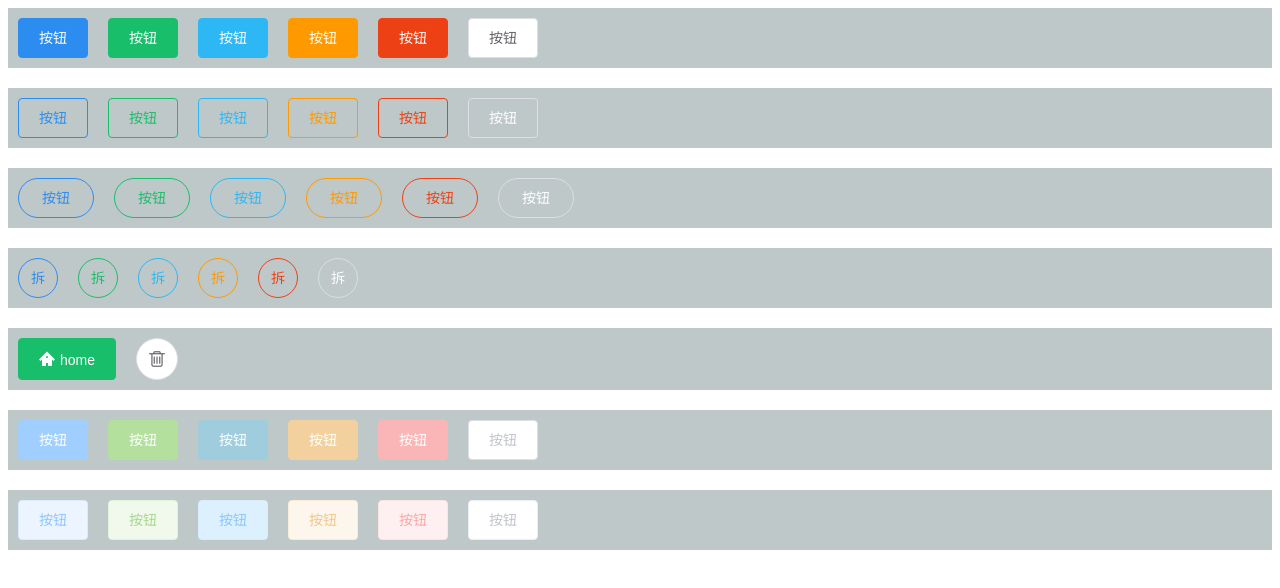
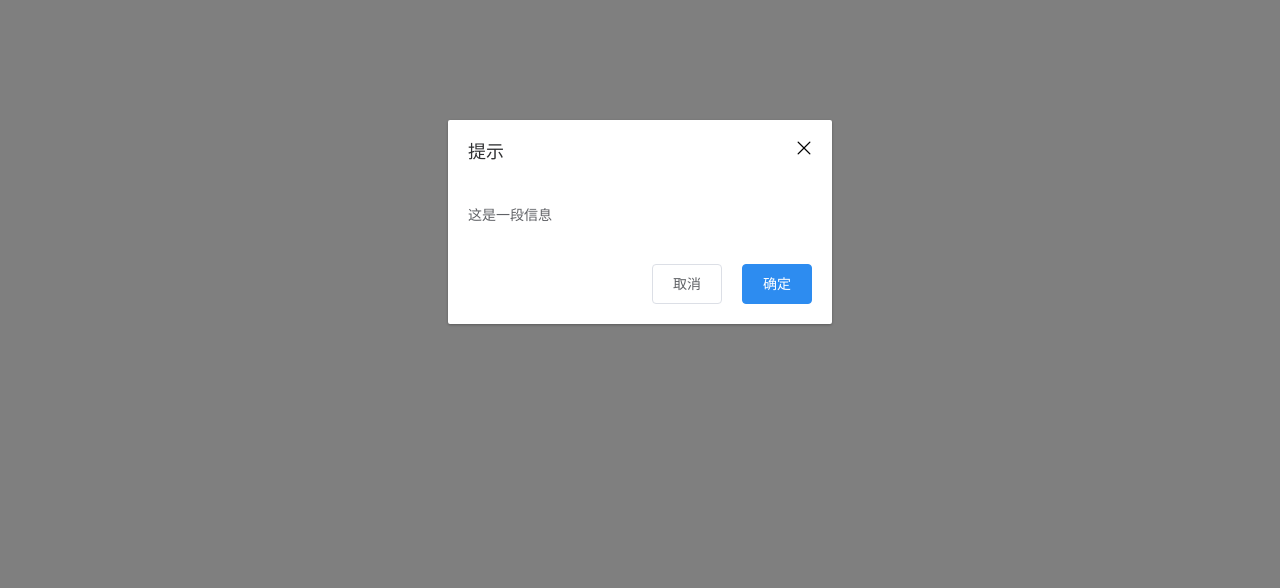
Before and after one commit to Phoebe0626/orange-ui, a Vue app: page / in a window 1280 px wide. Shown: the top 588 px of the page. Built offline with nearby package versions, Linux system fonts and the light colour scheme.

Commit message:
dialog组件基本样式

```diff
--- a/src/App.vue
+++ b/src/App.vue
@@ -1,6 +1,6 @@
 <template>
   <div id="app">
-    <div class="row">
+    <!-- <div class="row">
       <o-button type="primary">按钮</o-button>
       <o-button type="success">按钮</o-button>
       <o-button type="info">按钮</o-button>
@@ -51,7 +51,9 @@
       <o-button ghost disabled type="warning">按钮</o-button>
       <o-button ghost disabled type="error">按钮</o-button>
       <o-button ghost disabled>按钮</o-button>
-    </div>
+    </div> -->
+
+    <o-dialog></o-dialog>
   </div>
 </template>
 
--- /dev/null
+++ b/src/components/dialog.vue
@@ -0,0 +1,84 @@
+<template>
+  <div class="o-dialog__wrapper">
+    <div class="o-dialog">
+      <div class="o-dialog__header">
+        <span class="o-dialog__title">提示</span>
+        <button class="o-dialog__headerbtn">
+          <i class="o-icon-unchecked"></i>
+        </button>
+      </div>
+      <div class="o-dialog__body">
+        <span>这是一段信息</span>
+      </div>
+      <div class="o-dialog__footer">
+        <o-button>取消</o-button>
+        <o-button type="primary">确定</o-button>
+      </div>
+    </div>
+  </div>
+</template>
+
+<script>
+export default {
+  name: 'ODialog'
+}
+</script>
+
+<style lang="scss" scoped>
+.o-dialog__wrapper {
+  position: fixed;
+  top: 0;
+  right: 0;
+  bottom: 0;
+  left: 0;
+  overflow: auto;
+  margin: 0;
+  z-index: 2001;
+  background-color: rgba(0, 0, 0, .5);
+  .o-dialog {
+    position: relative;
+    margin: 15vh auto 50px;
+    background-color: #fff;
+    border-radius: 2px;
+    box-shadow: 0 1px 3px rgba(0, 0, 0, .3);
+    box-sizing: border-box;
+    width: 30%;
+    &__header {
+      padding: 20px 20px 10px;
+      .o-dialog__title {
+        line-height: 24px;
+        font-size: 18px;
+        color: #303133;
+      }
+      .o-dialog__headerbtn {
+        position: absolute;
+        top: 20px;
+        right: 20px;
+        padding: 0;
+        background: transparent;
+        border: none;
+        outline: none;
+        cursor: pointer;
+        font-size: 16px;
+        .el-icon-close {
+          color: #909399;
+        }
+      }
+    }
+    &__body {
+      padding: 30px 20px;
+      color: #606266;
+      font-size: 14px;
+      word-break: break-all;
+    }
+    &__footer {
+      padding: 10px 20px 20px;
+      text-align: right;
+      box-sizing: border-box;
+      .o-button:first-child {
+        margin-right: 20px;
+      }
+    }
+  }
+}
+</style>
--- a/src/main.js
+++ b/src/main.js
@@ -1,10 +1,15 @@
 import Vue from 'vue'
 import App from './App.vue'
+// 引入 button 组件
 import OButton from './components/button.vue'
+// 引入 dialog 组件
+import ODialog from './components/dialog.vue'
+// 引入字体图标
 import './assets/fonts/iconfont.css'
 Vue.config.productionTip = false
 
 Vue.component(OButton.name, OButton)
+Vue.component(ODialog.name, ODialog)
 
 new Vue({
   render: h => h(App)
```
